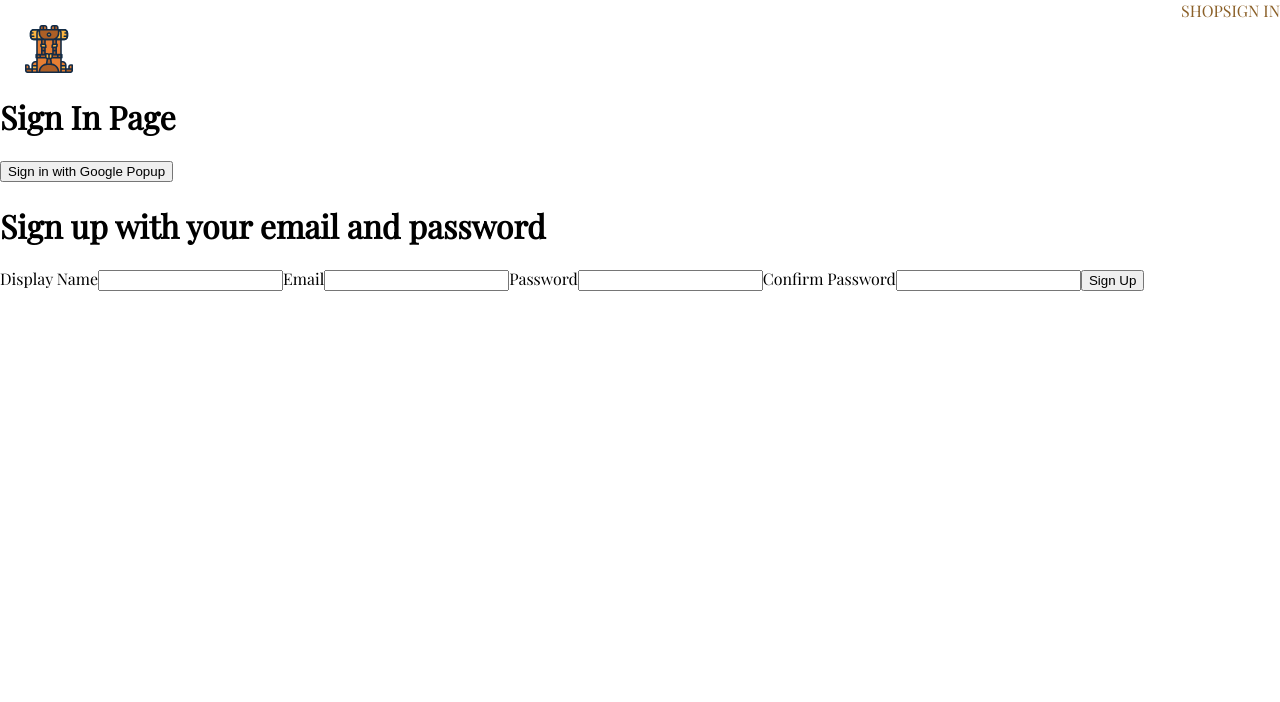
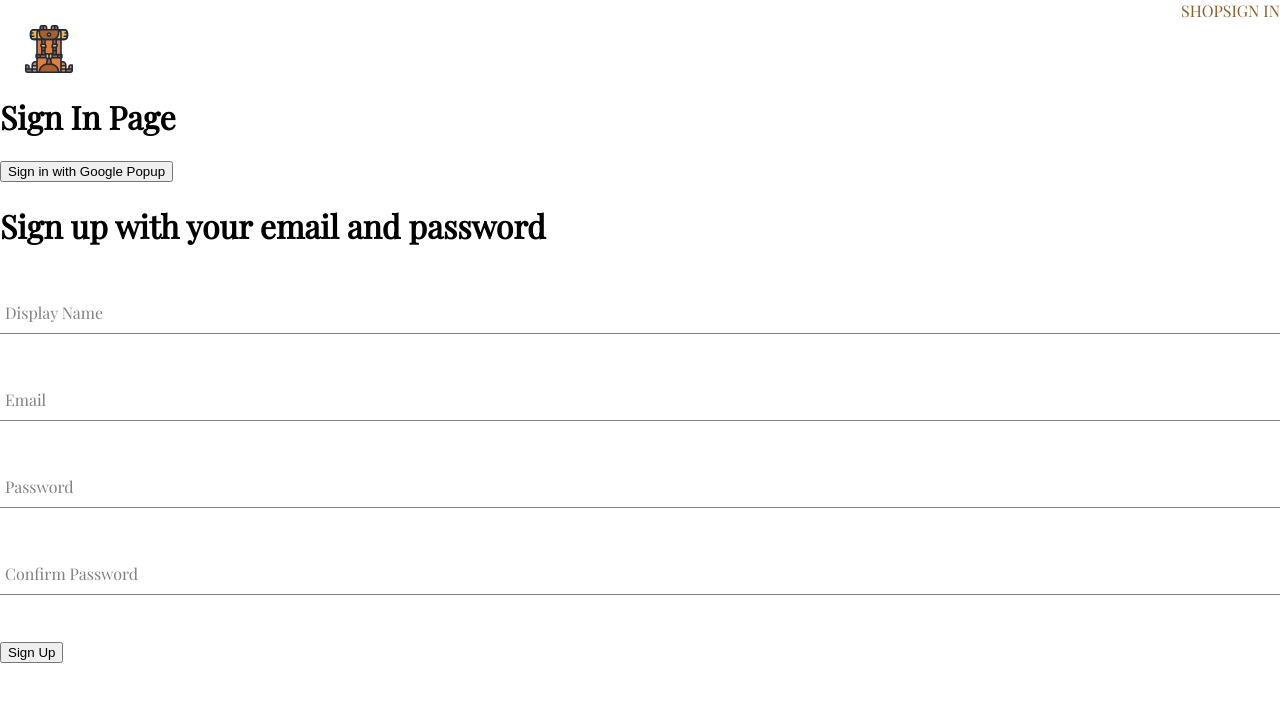
Before and after one commit to kab383/WestfieldSupplyCo, a React (Create React App) app: page /sign-in in a window 1280 px wide. Shown: the top 702 px of the page. Built offline with nearby package versions, Linux system fonts and the light colour scheme; a web font is replaced by a local one.

Commit message:
moved form input to its own component

```diff
--- /dev/null
+++ b/src/components/form-input/form-input.component.jsx
@@ -0,0 +1,14 @@
+import './form-input.styles.scss';
+
+const FormInput = ({ label, ...otherProps }) => {
+  return(
+    <div className="group">
+      <input className="form-input" {...otherProps} />
+      {label && (
+      <label className={`${otherProps.value.length ? "shrink" : ""} form-input-label`}>{label}</label>
+    )}
+  </div>
+  )
+};
+
+export default FormInput;
--- /dev/null
+++ b/src/components/form-input/form-input.styles.scss
@@ -0,0 +1,54 @@
+$sub-color: grey;
+$main-color: black;
+
+@mixin shrinkLabel {
+  top: -14px;
+  font-size: 12px;
+  color: $main-color;
+}
+
+.group {
+  position: relative;
+  margin: 45px 0;
+
+  .form-input {
+    background: none;
+    background-color: white;
+    color: $sub-color;
+    font-size: 18px;
+    padding: 10px 10px 10px 5px;
+    display: block;
+    width: 100%;
+    border: none;
+    border-radius: 0;
+    border-bottom: 1px solid $sub-color;
+    margin: 25px 0;
+
+    &:focus {
+      outline: none;
+    }
+
+    &:focus ~ .form-input-label {
+      @include shrinkLabel();
+    }
+  }
+
+  input[type='password'] {
+    letter-spacing: 0.3em;
+  }
+
+  .form-input-label {
+    color: $sub-color;
+    font-size: 16px;
+    font-weight: normal;
+    position: absolute;
+    pointer-events: none;
+    left: 5px;
+    top: 10px;
+    transition: 300ms ease all;
+
+    &.shrink {
+      @include shrinkLabel();
+    }
+  }
+}
--- a/src/components/sign-up-form/sign-up-form.component.jsx
+++ b/src/components/sign-up-form/sign-up-form.component.jsx
@@ -1,4 +1,6 @@
 import { useState } from 'react';
+
+import FormInput from '../form-input/form-input.component';
 
 import { createAuthUserWithEmailAndPassword, createUserDocumentFromAuth } from '../../utils/firebase/firebase.utils';
 
@@ -50,17 +52,13 @@
     <div>
       <h1>Sign up with your email and password</h1>
       <form onSubmit={handleSubmit}>
-        <label>Display Name</label>
-        <input type="text" required onChange={handleChange} name="displayName" value={displayName} />
+        <FormInput label="Display Name" type="text" required onChange={handleChange} name="displayName" value={displayName} />
 
-        <label>Email</label>
-        <input type="email" required onChange={handleChange} name="email" value={email} />
+        <FormInput label="Email" type="email" required onChange={handleChange} name="email" value={email} />
 
-        <label>Password</label>
-        <input type="password" required onChange={handleChange} name="password" value={password} />
+        <FormInput label="Password" type="password" required onChange={handleChange} name="password" value={password} />
 
-        <label>Confirm Password</label>
-        <input type="password" required onChange={handleChange} name="confirmPassword" value={confirmPassword} />
+        <FormInput label="Confirm Password" type="password" required onChange={handleChange} name="confirmPassword" value={confirmPassword} />
         <button type="submit">Sign Up</button>
       </form>
     </div>
```
